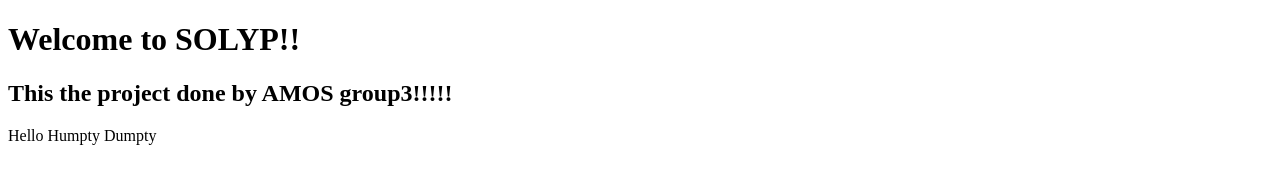
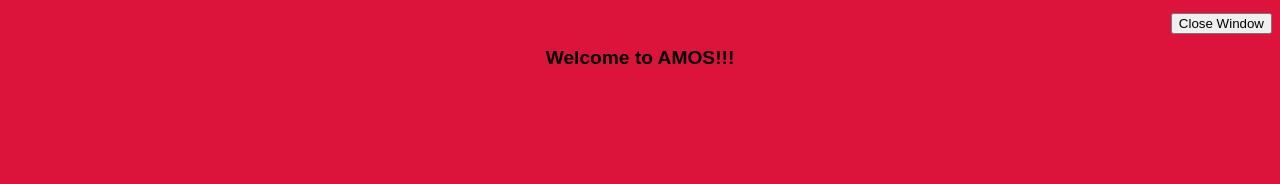
Before and after one commit to crzndx/AMOS-SS14-Group-3, a plain HTML site: page SolypManagementDashboard/SolypManagementDashboard/default.html in a window 1280 px wide. Drawn offline with Linux system fonts and the light colour scheme.

Commit message:
Exit Button and default background colour,text

```diff
--- a/SolypManagementDashboard/SolypManagementDashboard/css/default.css
+++ b/SolypManagementDashboard/SolypManagementDashboard/css/default.css
@@ -1,2 +0,0 @@
-body {
-}
--- a/SolypManagementDashboard/SolypManagementDashboard/default.html
+++ b/SolypManagementDashboard/SolypManagementDashboard/default.html
@@ -13,10 +13,34 @@
     <!-- SolypManagementDashboard references -->
     <link href="/css/default.css" rel="stylesheet" />
     <script src="/js/default.js"></script>
+    <script>
+        function closeWin() {
+            window.close();
+        }
+    </script>
+    <style>
+        body{
+            background-color:crimson;
+        }
+        h1{
+            font-size:larger;
+            font-family:Arial;
+        }
+        h2{
+            font-size:large;
+            font-family:Arial;
+        }
+        p{
+            font-size:small;
+            font-family:Arial
+        }
+    </style>
 </head>
 <body>
-    <h1>Welcome to SOLYP!!</h1>
-    <h2>This the project done by AMOS group3!!!!!</h2>
-    <p>Hello Humpty Dumpty</p>
+    <p align ="right">
+        <button onclick="closeWin()">Close Window</button>
+    </p>
+    <h1 align="center"> Welcome to AMOS!!!</h1>
+
 </body>
 </html>
--- a/SolypManagementDashboard/SolypManagementDashboard/js/default.js
+++ b/SolypManagementDashboard/SolypManagementDashboard/js/default.js
@@ -5,6 +5,7 @@
 
     var app = WinJS.Application;
     var activation = Windows.ApplicationModel.Activation;
+
 
     app.onactivated = function (args) {
         if (args.detail.kind === activation.ActivationKind.launch) {
@@ -29,4 +30,6 @@
     };
 
     app.start();
+
+
 })();
```
